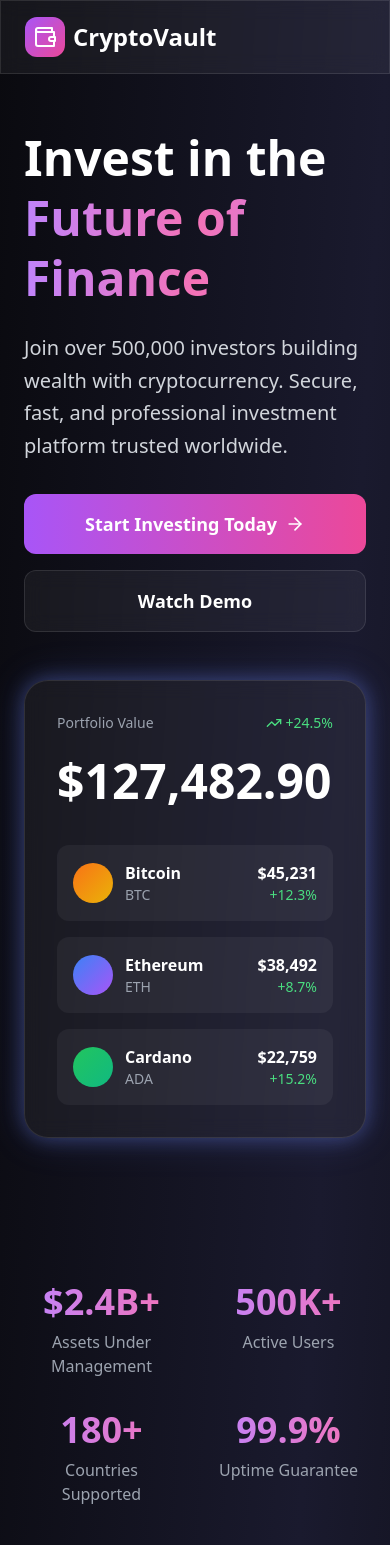
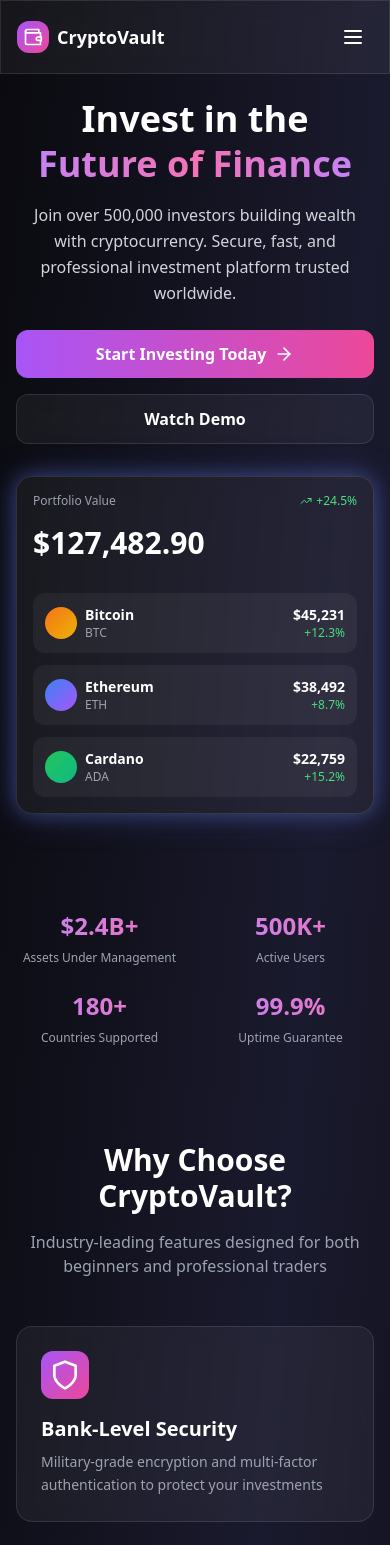
Before and after one commit to stichandlilo03-design/-crypto-investment-platform2, a Next.js app: page / in a window 390 px wide. Shown: the top 1545 px of the page. Built offline with nearby package versions, Linux system fonts and the light colour scheme.

Commit message:
Update page.tsx

```diff
--- a/app/page.tsx
+++ b/app/page.tsx
@@ -9,15 +9,17 @@ import {
   Users,
   Lock,
   ArrowRight,
-  CheckCircle2,
   Star,
-  Globe,
   Wallet,
-  PieChart
+  Menu,
+  X
 } from 'lucide-react'
 import Link from 'next/link'
+import { useState } from 'react'
 
 export default function HomePage() {
+  const [mobileMenuOpen, setMobileMenuOpen] = useState(false)
+
   const features = [
     {
       icon: <Shield className="w-8 h-8" />,
@@ -85,65 +87,95 @@ export default function HomePage() {
   return (
     <div className="min-h-screen bg-gradient-to-br from-[#0a0a0f] via-[#1a1a2e] to-[#0a0a0f]">
       {/* Navigation */}
-      <nav className="fixed top-0 w-full z-50 glass-effect">
-        <div className="max-w-7xl mx-auto px-6 py-4">
+      <nav className="fixed top-0 w-full z-50 glass-effect border-b border-white/5">
+        <div className="max-w-7xl mx-auto px-4 sm:px-6 lg:px-8 py-4">
           <div className="flex items-center justify-between">
             <motion.div
               initial={{ opacity: 0, x: -20 }}
               animate={{ opacity: 1, x: 0 }}
               className="flex items-center space-x-2"
             >
-              <div className="w-10 h-10 rounded-xl bg-gradient-to-br from-purple-500 to-pink-500 flex items-center justify-center">
-                <Wallet className="w-6 h-6 text-white" />
+              <div className="w-8 h-8 sm:w-10 sm:h-10 rounded-xl bg-gradient-to-br from-purple-500 to-pink-500 flex items-center justify-center">
+                <Wallet className="w-5 h-5 sm:w-6 sm:h-6 text-white" />
               </div>
-              <span className="text-2xl font-display font-bold text-white">CryptoVault</span>
+              <span className="text-lg sm:text-2xl font-display font-bold text-white">CryptoVault</span>
             </motion.div>
 
-            <div className="hidden md:flex items-center space-x-8">
-              <a href="#features" className="text-gray-300 hover:text-white transition">Features</a>
-              <a href="#testimonials" className="text-gray-300 hover:text-white transition">Testimonials</a>
-              <a href="#about" className="text-gray-300 hover:text-white transition">About</a>
-              <Link href="/login" className="text-gray-300 hover:text-white transition">Login</Link>
+            {/* Desktop Menu */}
+            <div className="hidden md:flex items-center space-x-6 lg:space-x-8">
+              <a href="#features" className="text-sm lg:text-base text-gray-300 hover:text-white transition">Features</a>
+              <a href="#testimonials" className="text-sm lg:text-base text-gray-300 hover:text-white transition">Testimonials</a>
+              <a href="#about" className="text-sm lg:text-base text-gray-300 hover:text-white transition">About</a>
+              <Link href="/login" className="text-sm lg:text-base text-gray-300 hover:text-white transition">Login</Link>
               <Link
                 href="/register"
-                className="px-6 py-2.5 rounded-xl bg-gradient-to-r from-purple-500 to-pink-500 text-white font-medium hover:shadow-lg hover:shadow-purple-500/50 transition-all"
+                className="px-4 lg:px-6 py-2 lg:py-2.5 rounded-xl bg-gradient-to-r from-purple-500 to-pink-500 text-white text-sm lg:text-base font-medium hover:shadow-lg hover:shadow-purple-500/50 transition-all"
               >
                 Get Started
               </Link>
             </div>
+
+            {/* Mobile Menu Button */}
+            <button
+              onClick={() => setMobileMenuOpen(!mobileMenuOpen)}
+              className="md:hidden p-2 rounded-lg text-white hover:bg-white/10 transition-all"
+            >
+              {mobileMenuOpen ? <X className="w-6 h-6" /> : <Menu className="w-6 h-6" />}
+            </button>
           </div>
+
+          {/* Mobile Menu */}
+          {mobileMenuOpen && (
+            <motion.div
+              initial={{ opacity: 0, y: -10 }}
+              animate={{ opacity: 1, y: 0 }}
+              className="md:hidden mt-4 pb-4 space-y-3"
+            >
+              <a href="#features" className="block text-gray-300 hover:text-white transition py-2">Features</a>
+              <a href="#testimonials" className="block text-gray-300 hover:text-white transition py-2">Testimonials</a>
+              <a href="#about" className="block text-gray-300 hover:text-white transition py-2">About</a>
+              <Link href="/login" className="block text-gray-300 hover:text-white transition py-2">Login</Link>
+              <Link
+                href="/register"
+                className="block text-center px-6 py-2.5 rounded-xl bg-gradient-to-r from-purple-500 to-pink-500 text-white font-medium"
+              >
+                Get Started
+              </Link>
+            </motion.div>
+          )}
         </div>
       </nav>
 
       {/* Hero Section */}
-      <section className="relative pt-32 pb-20 px-6 overflow-hidden">
+      <section className="relative pt-24 sm:pt-32 pb-12 sm:pb-20 px-4 sm:px-6 overflow-hidden">
         <div className="absolute inset-0 overflow-hidden">
-          <div className="absolute -top-1/2 -left-1/4 w-96 h-96 bg-purple-500/20 rounded-full blur-3xl animate-pulse-slow"></div>
-          <div className="absolute -bottom-1/2 -right-1/4 w-96 h-96 bg-pink-500/20 rounded-full blur-3xl animate-pulse-slow"></div>
+          <div className="absolute -top-1/2 -left-1/4 w-64 h-64 sm:w-96 sm:h-96 bg-purple-500/20 rounded-full blur-3xl animate-pulse-slow"></div>
+          <div className="absolute -bottom-1/2 -right-1/4 w-64 h-64 sm:w-96 sm:h-96 bg-pink-500/20 rounded-full blur-3xl animate-pulse-slow"></div>
         </div>
 
         <div className="relative max-w-7xl mx-auto">
-          <div className="grid md:grid-cols-2 gap-12 items-center">
+          <div className="grid md:grid-cols-2 gap-8 md:gap-12 items-center">
             <motion.div
               initial={{ opacity: 0, y: 20 }}
               animate={{ opacity: 1, y: 0 }}
               transition={{ duration: 0.8 }}
+              className="text-center md:text-left"
             >
-              <h1 className="text-5xl md:text-7xl font-display font-bold text-white mb-6 leading-tight">
+              <h1 className="text-4xl sm:text-5xl lg:text-7xl font-display font-bold text-white mb-4 sm:mb-6 leading-tight">
                 Invest in the
                 <span className="block bg-gradient-to-r from-purple-400 via-pink-400 to-purple-400 bg-clip-text text-transparent animate-gradient">
                   Future of Finance
                 </span>
               </h1>
-              <p className="text-xl text-gray-300 mb-8 leading-relaxed">
+              <p className="text-base sm:text-xl text-gray-300 mb-6 sm:mb-8 leading-relaxed">
                 Join over 500,000 investors building wealth with cryptocurrency. Secure, fast, and professional investment platform trusted worldwide.
               </p>
-              <div className="flex flex-col sm:flex-row gap-4">
-                <Link href="/register" className="group px-8 py-4 rounded-xl bg-gradient-to-r from-purple-500 to-pink-500 text-white font-semibold text-lg hover:shadow-2xl hover:shadow-purple-500/50 transition-all flex items-center justify-center">
+              <div className="flex flex-col sm:flex-row gap-4 items-center justify-center md:justify-start">
+                <Link href="/register" className="group w-full sm:w-auto px-6 sm:px-8 py-3 sm:py-4 rounded-xl bg-gradient-to-r from-purple-500 to-pink-500 text-white font-semibold text-base sm:text-lg hover:shadow-2xl hover:shadow-purple-500/50 transition-all flex items-center justify-center">
                   Start Investing Today
                   <ArrowRight className="ml-2 w-5 h-5 group-hover:translate-x-1 transition-transform" />
                 </Link>
-                <button className="px-8 py-4 rounded-xl glass-effect text-white font-semibold text-lg hover:bg-white/10 transition-all">
+                <button className="w-full sm:w-auto px-6 sm:px-8 py-3 sm:py-4 rounded-xl glass-effect text-white font-semibold text-base sm:text-lg hover:bg-white/10 transition-all">
                   Watch Demo
                 </button>
               </div>
@@ -155,18 +187,18 @@ export default function HomePage() {
               transition={{ duration: 0.8, delay: 0.2 }}
               className="relative"
             >
-              <div className="glass-effect rounded-3xl p-8 glow-effect">
-                <div className="space-y-6">
+              <div className="glass-effect rounded-2xl sm:rounded-3xl p-4 sm:p-8 glow-effect">
+                <div className="space-y-4 sm:space-y-6">
                   <div className="flex items-center justify-between">
-                    <span className="text-gray-400 text-sm font-medium">Portfolio Value</span>
-                    <span className="text-green-400 text-sm font-medium flex items-center">
-                      <TrendingUp className="w-4 h-4 mr-1" />
+                    <span className="text-gray-400 text-xs sm:text-sm font-medium">Portfolio Value</span>
+                    <span className="text-green-400 text-xs sm:text-sm font-medium flex items-center">
+                      <TrendingUp className="w-3 h-3 sm:w-4 sm:h-4 mr-1" />
                       +24.5%
                     </span>
                   </div>
-                  <div className="text-5xl font-bold text-white">$127,482.90</div>
+                  <div className="text-3xl sm:text-5xl font-bold text-white">$127,482.90</div>
 
-                  <div className="space-y-4 pt-4">
+                  <div className="space-y-3 sm:space-y-4 pt-4">
                     {[
                       { name: 'Bitcoin', symbol: 'BTC', value: '$45,231', change: '+12.3%', color: 'from-orange-500 to-yellow-500' },
                       { name: 'Ethereum', symbol: 'ETH', value: '$38,492', change: '+8.7%', color: 'from-blue-500 to-purple-500' },
@@ -177,18 +209,18 @@ export default function HomePage() {
                         initial={{ opacity: 0, x: 20 }}
                         animate={{ opacity: 1, x: 0 }}
                         transition={{ delay: 0.4 + i * 0.1 }}
-                        className="flex items-center justify-between p-4 rounded-xl bg-white/5 hover:bg-white/10 transition-all cursor-pointer"
+                        className="flex items-center justify-between p-3 sm:p-4 rounded-xl bg-white/5 hover:bg-white/10 transition-all cursor-pointer"
                       >
-                        <div className="flex items-center space-x-3">
-                          <div className={`w-10 h-10 rounded-full bg-gradient-to-br ${coin.color}`}></div>
+                        <div className="flex items-center space-x-2 sm:space-x-3">
+                          <div className={`w-8 h-8 sm:w-10 sm:h-10 rounded-full bg-gradient-to-br ${coin.color}`}></div>
                           <div>
-                            <div className="font-semibold text-white">{coin.name}</div>
-                            <div className="text-sm text-gray-400">{coin.symbol}</div>
+                            <div className="font-semibold text-white text-sm sm:text-base">{coin.name}</div>
+                            <div className="text-xs sm:text-sm text-gray-400">{coin.symbol}</div>
                           </div>
                         </div>
                         <div className="text-right">
-                          <div className="font-semibold text-white">{coin.value}</div>
-                          <div className="text-sm text-green-400">{coin.change}</div>
+                          <div className="font-semibold text-white text-sm sm:text-base">{coin.value}</div>
+                          <div className="text-xs sm:text-sm text-green-400">{coin.change}</div>
                         </div>
                       </motion.div>
                     ))}
@@ -201,9 +233,9 @@ export default function HomePage() {
       </section>
 
       {/* Stats Section */}
-      <section className="py-16 px-6">
+      <section className="py-12 sm:py-16 px-4 sm:px-6">
         <div className="max-w-7xl mx-auto">
-          <div className="grid grid-cols-2 md:grid-cols-4 gap-8">
+          <div className="grid grid-cols-2 md:grid-cols-4 gap-6 sm:gap-8">
             {stats.map((stat, index) => (
               <motion.div
                 key={stat.label}
@@ -213,10 +245,10 @@ export default function HomePage() {
                 viewport={{ once: true }}
                 className="text-center"
               >
-                <div className="text-4xl md:text-5xl font-bold bg-gradient-to-r from-purple-400 to-pink-400 bg-clip-text text-transparent mb-2">
+                <div className="text-2xl sm:text-4xl md:text-5xl font-bold bg-gradient-to-r from-purple-400 to-pink-400 bg-clip-text text-transparent mb-2">
                   {stat.value}
                 </div>
-                <div className="text-gray-400 font-medium">{stat.label}</div>
+                <div className="text-xs sm:text-sm text-gray-400 font-medium">{stat.label}</div>
               </motion.div>
             ))}
           </div>
@@ -224,23 +256,23 @@ export default function HomePage() {
       </section>
 
       {/* Features Section */}
-      <section id="features" className="py-20 px-6">
+      <section id="features" className="py-12 sm:py-20 px-4 sm:px-6">
         <div className="max-w-7xl mx-auto">
           <motion.div
             initial={{ opacity: 0, y: 20 }}
             whileInView={{ opacity: 1, y: 0 }}
             viewport={{ once: true }}
-            className="text-center mb-16"
+            className="text-center mb-12 sm:mb-16"
           >
-            <h2 className="text-4xl md:text-5xl font-display font-bold text-white mb-4">
+            <h2 className="text-3xl sm:text-4xl md:text-5xl font-display font-bold text-white mb-4">
               Why Choose CryptoVault?
             </h2>
-            <p className="text-xl text-gray-400 max-w-2xl mx-auto">
+            <p className="text-base sm:text-xl text-gray-400 max-w-2xl mx-auto">
               Industry-leading features designed for both beginners and professional traders
             </p>
           </motion.div>
 
-          <div className="grid md:grid-cols-2 lg:grid-cols-3 gap-8">
+          <div className="grid sm:grid-cols-2 lg:grid-cols-3 gap-6 sm:gap-8">
             {features.map((feature, index) => (
               <motion.div
                 key={feature.title}
@@ -248,15 +280,15 @@ export default function HomePage() {
                 whileInView={{ opacity: 1, y: 0 }}
                 transition={{ delay: index * 0.1 }}
                 viewport={{ once: true }}
-                className="group p-8 rounded-2xl glass-effect hover:bg-white/10 transition-all cursor-pointer"
+                className="group p-6 sm:p-8 rounded-2xl glass-effect hover:bg-white/10 transition-all cursor-pointer"
               >
-                <div className="w-16 h-16 rounded-xl bg-gradient-to-br from-purple-500 to-pink-500 flex items-center justify-center mb-6 group-hover:scale-110 transition-transform">
+                <div className="w-12 h-12 sm:w-16 sm:h-16 rounded-xl bg-gradient-to-br from-purple-500 to-pink-500 flex items-center justify-center mb-4 sm:mb-6 group-hover:scale-110 transition-transform">
                   {feature.icon}
                 </div>
-                <h3 className="text-2xl font-display font-bold text-white mb-3">
+                <h3 className="text-xl sm:text-2xl font-display font-bold text-white mb-2 sm:mb-3">
                   {feature.title}
                 </h3>
-                <p className="text-gray-400 leading-relaxed">
+                <p className="text-sm sm:text-base text-gray-400 leading-relaxed">
                   {feature.description}
                 </p>
               </motion.div>
@@ -266,23 +298,23 @@ export default function HomePage() {
       </section>
 
       {/* Testimonials Section */}
-      <section id="testimonials" className="py-20 px-6 bg-black/20">
+      <section id="testimonials" className="py-12 sm:py-20 px-4 sm:px-6 bg-black/20">
         <div className="max-w-7xl mx-auto">
           <motion.div
             initial={{ opacity: 0, y: 20 }}
             whileInView={{ opacity: 1, y: 0 }}
             viewport={{ once: true }}
-            className="text-center mb-16"
+            className="text-center mb-12 sm:mb-16"
           >
-            <h2 className="text-4xl md:text-5xl font-display font-bold text-white mb-4">
+            <h2 className="text-3xl sm:text-4xl md:text-5xl font-display font-bold text-white mb-4">
               Trusted by Thousands
             </h2>
-            <p className="text-xl text-gray-400 max-w-2xl mx-auto">
+            <p className="text-base sm:text-xl text-gray-400 max-w-2xl mx-auto">
               See what our clients say about their investment journey
             </p>
           </motion.div>
 
-          <div className="grid md:grid-cols-3 gap-8">
+          <div className="grid sm:grid-cols-2 lg:grid-cols-3 gap-6 sm:gap-8">
             {testimonials.map((testimonial, index) => (
               <motion.div
                 key={testimonial.name}
@@ -290,23 +322,23 @@ export default function HomePage() {
                 whileInView={{ opacity: 1, y: 0 }}
                 transition={{ delay: index * 0.1 }}
                 viewport={{ once: true }}
-                className="p-8 rounded-2xl glass-effect hover:bg-white/10 transition-all"
+                className="p-6 sm:p-8 rounded-2xl glass-effect hover:bg-white/10 transition-all"
               >
                 <div className="flex items-center mb-4">
                   {[...Array(testimonial.rating)].map((_, i) => (
-                    <Star key={i} className="w-5 h-5 text-yellow-400 fill-yellow-400" />
+                    <Star key={i} className="w-4 h-4 sm:w-5 sm:h-5 text-yellow-400 fill-yellow-400" />
                   ))}
                 </div>
-                <p className="text-gray-300 mb-6 leading-relaxed">
+                <p className="text-sm sm:text-base text-gray-300 mb-6 leading-relaxed">
                   "{testimonial.content}"
                 </p>
                 <div className="flex items-center">
-                  <div className="w-12 h-12 rounded-full bg-gradient-to-br from-purple-500 to-pink-500 flex items-center justify-center text-white font-bold mr-4">
+                  <div className="w-10 h-10 sm:w-12 sm:h-12 rounded-full bg-gradient-to-br from-purple-500 to-pink-500 flex items-center justify-center text-white font-bold text-sm mr-3 sm:mr-4">
                     {testimonial.image}
                   </div>
                   <div>
-                    <div className="font-semibold text-white">{testimonial.name}</div>
-                    <div className="text-sm text-gray-400">{testimonial.role}</div>
+                    <div className="font-semibold text-white text-sm sm:text-base">{testimonial.name}</div>
+                    <div className="text-xs sm:text-sm text-gray-400">{testimonial.role}</div>
                   </div>
                 </div>
               </motion.div>
@@ -316,23 +348,23 @@ export default function HomePage() {
       </section>
 
       {/* CTA Section */}
-      <section className="py-20 px-6">
+      <section className="py-12 sm:py-20 px-4 sm:px-6">
         <div className="max-w-4xl mx-auto">
           <motion.div
             initial={{ opacity: 0, y: 20 }}
             whileInView={{ opacity: 1, y: 0 }}
             viewport={{ once: true }}
-            className="p-12 rounded-3xl bg-gradient-to-r from-purple-600 to-pink-600 text-center glow-effect"
+            className="p-8 sm:p-12 rounded-2xl sm:rounded-3xl bg-gradient-to-r from-purple-600 to-pink-600 text-center glow-effect"
           >
-            <h2 className="text-4xl md:text-5xl font-display font-bold text-white mb-6">
+            <h2 className="text-3xl sm:text-4xl md:text-5xl font-display font-bold text-white mb-4 sm:mb-6">
               Ready to Start Your Crypto Journey?
             </h2>
-            <p className="text-xl text-white/90 mb-8 max-w-2xl mx-auto">
+            <p className="text-base sm:text-xl text-white/90 mb-6 sm:mb-8 max-w-2xl mx-auto">
               Join thousands of investors who are already building their wealth with CryptoVault
             </p>
             <Link
               href="/register"
-              className="inline-flex items-center px-8 py-4 rounded-xl bg-white text-purple-600 font-bold text-lg hover:shadow-2xl hover:scale-105 transition-all"
+              className="inline-flex items-center px-6 sm:px-8 py-3 sm:py-4 rounded-xl bg-white text-purple-600 font-bold text-base sm:text-lg hover:shadow-2xl hover:scale-105 transition-all"
             >
               Create Free Account
               <ArrowRight className="ml-2 w-5 h-5" />
@@ -342,24 +374,24 @@ export default function HomePage() {
       </section>
 
       {/* Footer */}
-      <footer className="py-12 px-6 border-t border-white/10">
+      <footer className="py-8 sm:py-12 px-4 sm:px-6 border-t border-white/10">
         <div className="max-w-7xl mx-auto">
-          <div className="grid md:grid-cols-4 gap-8 mb-8">
-            <div>
+          <div className="grid grid-cols-2 md:grid-cols-4 gap-6 sm:gap-8 mb-8">
+            <div className="col-span-2 md:col-span-1">
               <div className="flex items-center space-x-2 mb-4">
-                <div className="w-10 h-10 rounded-xl bg-gradient-to-br from-purple-500 to-pink-500 flex items-center justify-center">
-                  <Wallet className="w-6 h-6 text-white" />
+                <div className="w-8 h-8 sm:w-10 sm:h-10 rounded-xl bg-gradient-to-br from-purple-500 to-pink-500 flex items-center justify-center">
+                  <Wallet className="w-5 h-5 sm:w-6 sm:h-6 text-white" />
                 </div>
-                <span className="text-xl font-display font-bold text-white">CryptoVault</span>
+                <span className="text-lg sm:text-xl font-display font-bold text-white">CryptoVault</span>
               </div>
-              <p className="text-gray-400">
+              <p className="text-sm sm:text-base text-gray-400">
                 Professional cryptocurrency investment platform trusted by millions worldwide.
               </p>
             </div>
 
             <div>
-              <h4 className="font-semibold text-white mb-4">Product</h4>
-              <ul className="space-y-2 text-gray-400">
+              <h4 className="font-semibold text-white mb-3 sm:mb-4 text-sm sm:text-base">Product</h4>
+              <ul className="space-y-2 text-xs sm:text-sm text-gray-400">
                 <li><a href="#" className="hover:text-white transition">Features</a></li>
                 <li><a href="#" className="hover:text-white transition">Pricing</a></li>
                 <li><a href="#" className="hover:text-white transition">Security</a></li>
@@ -368,8 +400,8 @@ export default function HomePage() {
             </div>
 
             <div>
-              <h4 className="font-semibold text-white mb-4">Company</h4>
-              <ul className="space-y-2 text-gray-400">
+              <h4 className="font-semibold text-white mb-3 sm:mb-4 text-sm sm:text-base">Company</h4>
+              <ul className="space-y-2 text-xs sm:text-sm text-gray-400">
                 <li><a href="#" className="hover:text-white transition">About</a></li>
                 <li><a href="#" className="hover:text-white transition">Blog</a></li>
                 <li><a href="#" className="hover:text-white transition">Careers</a></li>
@@ -378,8 +410,8 @@ export default function HomePage() {
             </div>
 
             <div>
-              <h4 className="font-semibold text-white mb-4">Legal</h4>
-              <ul className="space-y-2 text-gray-400">
+              <h4 className="font-semibold text-white mb-3 sm:mb-4 text-sm sm:text-base">Legal</h4>
+              <ul className="space-y-2 text-xs sm:text-sm text-gray-400">
                 <li><a href="#" className="hover:text-white transition">Privacy</a></li>
                 <li><a href="#" className="hover:text-white transition">Terms</a></li>
                 <li><a href="#" className="hover:text-white transition">Compliance</a></li>
@@ -388,7 +420,7 @@ export default function HomePage() {
             </div>
           </div>
 
-          <div className="pt-8 border-t border-white/10 text-center text-gray-400">
+          <div className="pt-6 sm:pt-8 border-t border-white/10 text-center text-xs sm:text-sm text-gray-400">
             <p>&copy; 2026 CryptoVault. All rights reserved.</p>
           </div>
         </div>
```
